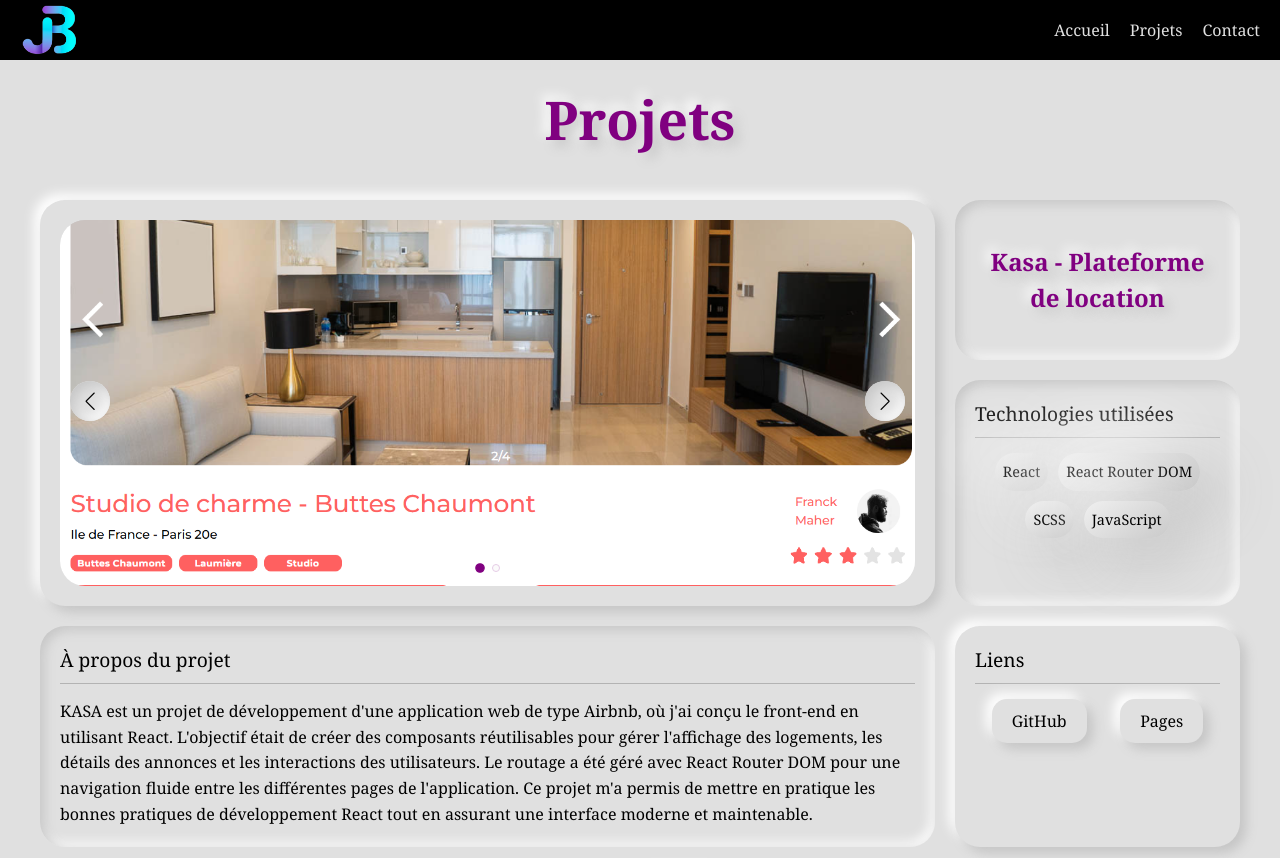
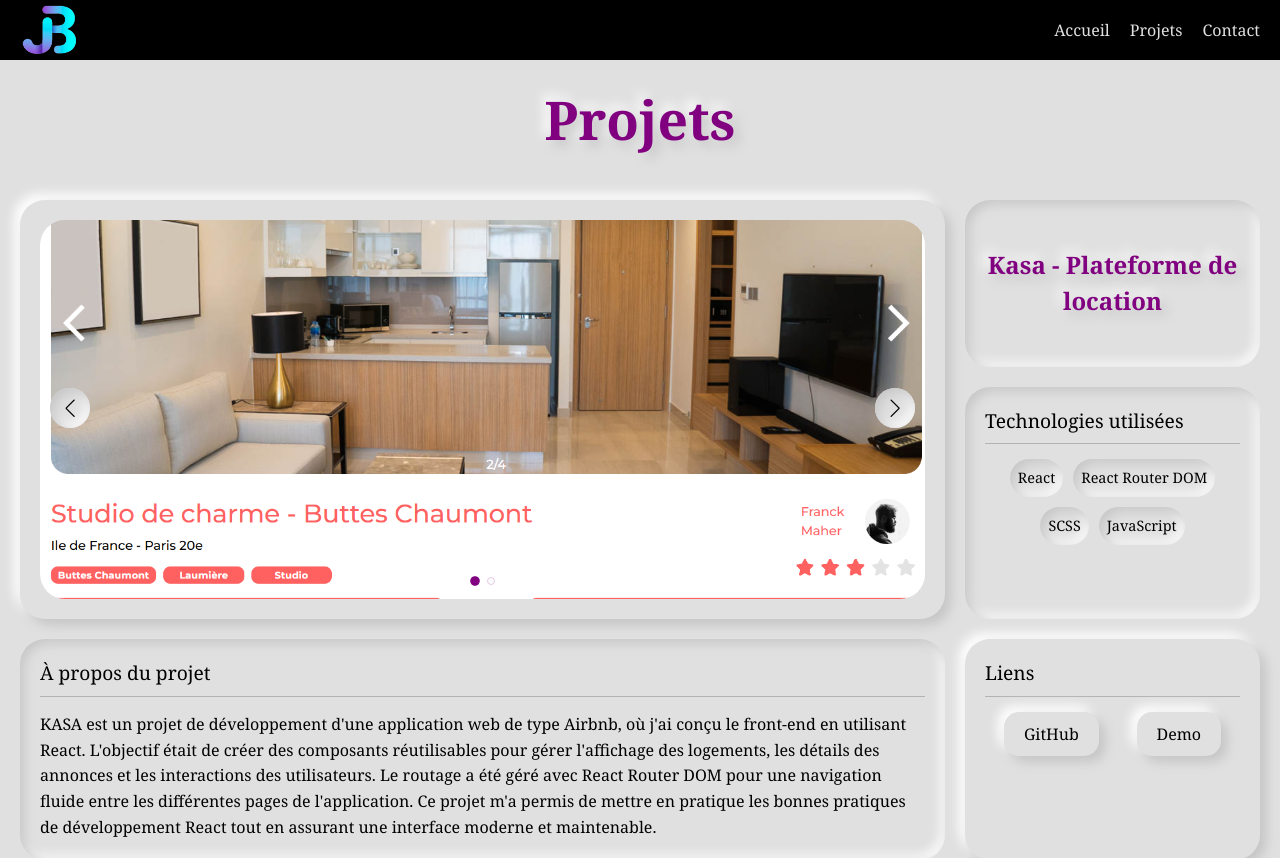
Before and after one commit to Jo8Dev/JB-portfolio, a React (Vite) app in the folder Frontend/: page /project/0 in a window 1280 px wide. Shown: the top 858 px of the page. Built offline with nearby package versions, Linux system fonts and the light colour scheme; a web font is replaced by a local one.

Commit message:
Ajout d'un favicon, mise à jour de la gestion des animations, modification des étiquettes dans le JSON des projets, ajustements des styles SCSS, et refactorisation de la structure du composant Project.

```diff
--- a/Frontend/index.html
+++ b/Frontend/index.html
@@ -3,7 +3,7 @@
 
 <head>
   <meta charset="UTF-8" />
-  <link rel="icon" type="image/svg+xml" href="/vite.svg" />
+  <link rel="icon" type="image/png" href="/favicon.png" />
   <meta name="viewport" content="width=device-width, initial-scale=1.0" />
   <link rel="preconnect" href="https://fonts.googleapis.com">
   <link rel="preconnect" href="https://fonts.gstatic.com" crossorigin>
--- a/Frontend/src/App.jsx
+++ b/Frontend/src/App.jsx
@@ -7,7 +7,7 @@ function App() {
   //Initialisation de Lenis pour les animations (smooth scroll)
   useEffect(() => {
     const lenis = new Lenis({
-      lerp: 0.08,
+      lerp: 0.2,
       syncTouch: true,
     })
 
--- a/Frontend/src/components/Sections/ProjectLayout/ProjectLayout.jsx
+++ /dev/null
@@ -1,98 +0,0 @@
-import styles from './ProjectLayout.module.scss'
-import SectionTitle from '../../UI/SectionTitle/SectionTitle'
-import Carousel from '../../UI/Carousel/Carousel'
-import projects from '../../../data/projects.json'
-import { useParams, Navigate, useNavigate } from 'react-router-dom'
-import Button from '../../UI/Button/Button'
-
-function ProjectLayout() {
-    const { id } = useParams();
-    const navigate = useNavigate();
-
-    if (!id) {
-        return <Navigate to="/project/0" />
-    }
-
-    // Trouver l'index du projet actuel dans le tableau
-    const currentProjectIndex = projects.findIndex(p => p.id === id);
-    const project = currentProjectIndex !== -1 ? projects[currentProjectIndex] : projects[0];
-
-    // Calculer les indices et IDs des projets précédent et suivant
-    const hasPrevious = currentProjectIndex > 0;
-    const hasNext = currentProjectIndex < projects.length - 1;
-
-    const previousProjectId = hasPrevious ? projects[currentProjectIndex - 1].id : null;
-    const nextProjectId = hasNext ? projects[currentProjectIndex + 1].id : null;
-
-    // Navigation entre projets
-    const handleNavigation = (projectId) => {
-        if (projectId !== null) {
-            navigate(`/project/${projectId}`);
-        }
-    };
-
-    return (
-        <section className={styles.container}>
-            <SectionTitle className={styles.container__sectionTitle}>
-                Projets
-            </SectionTitle>
-
-            <div className={styles.projectLayout}>
-                {/* Carousel au lieu d'image statique */}
-                <div className={styles.projectLayout__carousel}>
-                    <Carousel images={project.images} />
-                </div>
-
-                <div className={styles.projectLayout__titleContainer}>
-                    <h3 className={styles.projectLayout__projectTitle}>{project.title}</h3>
-                </div>
-
-                <div className={styles.projectLayout__stackContainer}>
-                    <h4 className={styles.projectLayout__subtitle}>Technologies utilisées</h4>
-                    <div className={styles.projectLayout__technologies}>
-                        {project.technologies.map(tech => (
-                            <span key={tech} className={styles.projectLayout__technology}>{tech}</span>
-                        ))}
-                    </div>
-                </div>
-
-                <div className={styles.projectLayout__descriptionContainer}>
-                    <h4 className={styles.projectLayout__subtitle}>À propos du projet</h4>
-                    <p className={styles.projectLayout__description}>{project.description}</p>
-                </div>
-
-                <div className={styles.projectLayout__linksContainer}>
-                    <h4 className={styles.projectLayout__subtitle}>Liens</h4>
-                    <div className={styles.projectLayout__links}>
-                        {project.links.map(link => (
-                            <a
-                                key={link.label}
-                                href={link.url}
-                                target="_blank"
-                                rel="noopener noreferrer"
-                                className={styles.projectLayout__link}
-                            >
-                                {link.label}
-                            </a>
-                        ))}
-                    </div>
-                </div>
-            </div>
-
-            <div className={styles.projectLayout__navigation}>
-                <Button
-                    text="<-"
-                    onClick={() => handleNavigation(previousProjectId)}
-                    disabled={!hasPrevious}
-                />
-                <Button
-                    text="->"
-                    onClick={() => handleNavigation(nextProjectId)}
-                    disabled={!hasNext}
-                />
-            </div>
-        </section>
-    );
-}
-
-export default ProjectLayout;
--- a/Frontend/src/components/UI/Button/Button.module.scss
+++ b/Frontend/src/components/UI/Button/Button.module.scss
@@ -11,7 +11,7 @@
     transition: all 0.2s;
 
     &:hover {
-        color: v.$tertiary-color;
+        box-shadow: none;
     }
 
     &:active {
--- a/Frontend/src/components/UI/Carousel/Carousel.module.scss
+++ b/Frontend/src/components/UI/Carousel/Carousel.module.scss
@@ -54,6 +54,10 @@
             color: v.$tertiary-color;
             @include m.card-shadow-dark;
         }
+
+        @include m.responsive(mobile) {
+            display: none;
+        }
     }
 
     // Personnalisation de la pagination Swiper
--- a/Frontend/src/components/UI/StackCard/StackCard.module.scss
+++ b/Frontend/src/components/UI/StackCard/StackCard.module.scss
@@ -11,10 +11,6 @@
     padding: 5px;
     transition: box-shadow 0.5s ease-in-out, transform 0.5s ease-in-out;
 
-    &:hover {
-        box-shadow: none;
-    }
-
     &__icon {
         @include m.responsive(mobile) {
             width: 64px;
--- a/Frontend/src/data/projects.json
+++ b/Frontend/src/data/projects.json
@@ -20,7 +20,7 @@
             },
             {
                 "url": "target_blank",
-                "label": "Pages"
+                "label": "Demo"
             }
         ]
     },
--- a/Frontend/src/pages/Project/Project.jsx
+++ b/Frontend/src/pages/Project/Project.jsx
@@ -1,12 +1,98 @@
-import ProjectLayout from "../../components/Sections/ProjectLayout/ProjectLayout";
+import styles from './ProjectLayout.module.scss'
+import SectionTitle from '../../components/UI/SectionTitle/SectionTitle'
+import Carousel from '../../components/UI/Carousel/Carousel'
+import projects from '../../data/projects.json'
+import { useParams, Navigate, useNavigate } from 'react-router-dom'
+import Button from '../../components/UI/Button/Button'
 
 function Project() {
+    const { id } = useParams();
+    const navigate = useNavigate();
+
+    if (!id) {
+        return <Navigate to="/project/0" />
+    }
+
+    // Trouver l'index du projet actuel dans le tableau
+    const currentProjectIndex = projects.findIndex(p => p.id === id);
+    const project = currentProjectIndex !== -1 ? projects[currentProjectIndex] : projects[0];
+
+    // Calculer les indices et IDs des projets précédent et suivant
+    const hasPrevious = currentProjectIndex > 0;
+    const hasNext = currentProjectIndex < projects.length - 1;
+
+    const previousProjectId = hasPrevious ? projects[currentProjectIndex - 1].id : null;
+    const nextProjectId = hasNext ? projects[currentProjectIndex + 1].id : null;
+
+    // Navigation entre projets
+    const handleNavigation = (projectId) => {
+        if (projectId !== null) {
+            navigate(`/project/${projectId}`);
+        }
+    };
+
     return (
-        <>
+        <section className={styles.container}>
+            <SectionTitle className={styles.container__sectionTitle}>
+                Projets
+            </SectionTitle>
 
-            <ProjectLayout />
-        </>
-    )
+            <div className={styles.projectLayout}>
+                {/* Carousel au lieu d'image statique */}
+                <div className={styles.projectLayout__carousel}>
+                    <Carousel images={project.images} />
+                </div>
+
+                <div className={styles.projectLayout__titleContainer}>
+                    <h3 className={styles.projectLayout__projectTitle}>{project.title}</h3>
+                </div>
+
+                <div className={styles.projectLayout__stackContainer}>
+                    <h4 className={styles.projectLayout__subtitle}>Technologies utilisées</h4>
+                    <div className={styles.projectLayout__technologies}>
+                        {project.technologies.map(tech => (
+                            <span key={tech} className={styles.projectLayout__technology}>{tech}</span>
+                        ))}
+                    </div>
+                </div>
+
+                <div className={styles.projectLayout__descriptionContainer}>
+                    <h4 className={styles.projectLayout__subtitle}>À propos du projet</h4>
+                    <p className={styles.projectLayout__description}>{project.description}</p>
+                </div>
+
+                <div className={styles.projectLayout__linksContainer}>
+                    <h4 className={styles.projectLayout__subtitle}>Liens</h4>
+                    <div className={styles.projectLayout__links}>
+                        {project.links.map(link => (
+                            <a
+                                key={link.label}
+                                href={link.url}
+                                target="_blank"
+                                rel="noopener noreferrer"
+                                className={styles.projectLayout__link}
+                            >
+                                {link.label}
+                            </a>
+                        ))}
+                    </div>
+                </div>
+            </div>
+
+            <div className={styles.projectLayout__navigation}>
+                <Button
+                    text="<-"
+                    onClick={() => handleNavigation(previousProjectId)}
+                    disabled={!hasPrevious}
+                />
+                <Button
+                    text="->"
+                    onClick={() => handleNavigation(nextProjectId)}
+                    disabled={!hasNext}
+                />
+            </div>
+        </section>
+    );
 }
 
-export default Project
+export default Project;
--- a/Frontend/src/components/Sections/ProjectLayout/ProjectLayout.module.scss
+++ b/Frontend/src/pages/Project/ProjectLayout.module.scss
@@ -1,5 +1,5 @@
-@use "../../../assets/styles/variables" as v;
-@use "../../../assets/styles/mixins" as m;
+@use "../../assets/styles/variables" as v;
+@use "../../assets/styles/mixins" as m;
 
 // Variables pour éviter les répétitions
 $grid-gap: 20px;
@@ -11,7 +11,7 @@ $container-padding: 20px;
     align-items: center;
     width: 100%;
     padding: $container-padding;
-    min-height: 100vh;
+    min-height: 80vh;
     justify-content: center;
 
     &__sectionTitle {
@@ -23,7 +23,7 @@ $container-padding: 20px;
 .projectLayout {
     display: grid;
     width: 100%;
-    max-width: 1200px;
+    max-width: 1440px;
     grid-template-columns: repeat(4, 1fr);
     grid-auto-rows: minmax(100px, auto);
     gap: $grid-gap;
@@ -39,9 +39,6 @@ $container-padding: 20px;
         padding: $container-padding;
         transition: all 1s ease;
 
-        &:hover {
-            box-shadow: none;
-        }
     }
 
     // Positions des éléments - utilisation directe des propriétés grid sans mixin grid-position
@@ -142,7 +139,7 @@ $container-padding: 20px;
     }
 
     &__technology {
-        @include m.card-shadow-dark;
+        @include m.card-shadow-inset;
         @include m.border-radius;
         font-size: 0.9rem;
         padding: 8px;
@@ -167,6 +164,12 @@ $container-padding: 20px;
 
         &:hover {
             color: v.$tertiary-color;
+            box-shadow: none;
+        }
+
+        &:active {
+            @include m.card-shadow-inset;
+            border-radius: 15px;
         }
     }
 
```
Also changed, not shown: Frontend/public/favicon.png (added).
